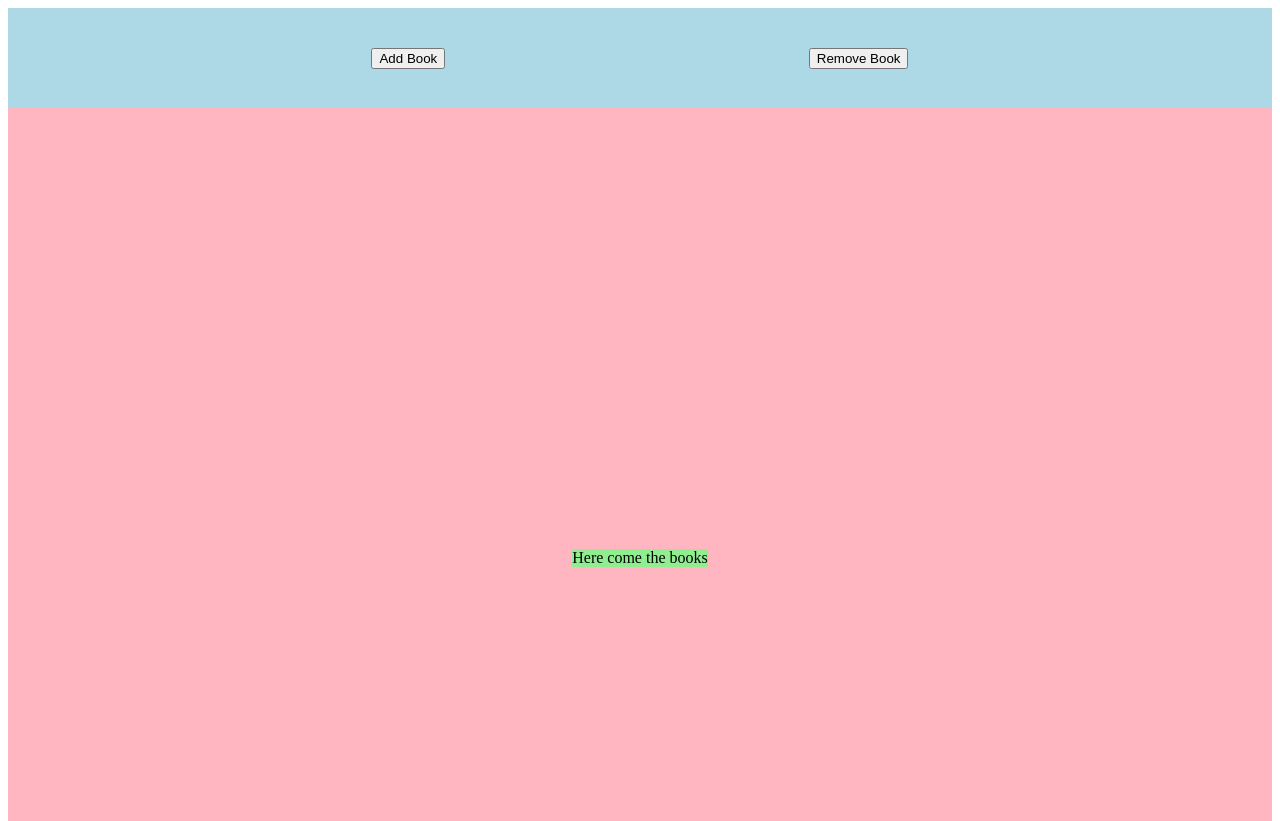
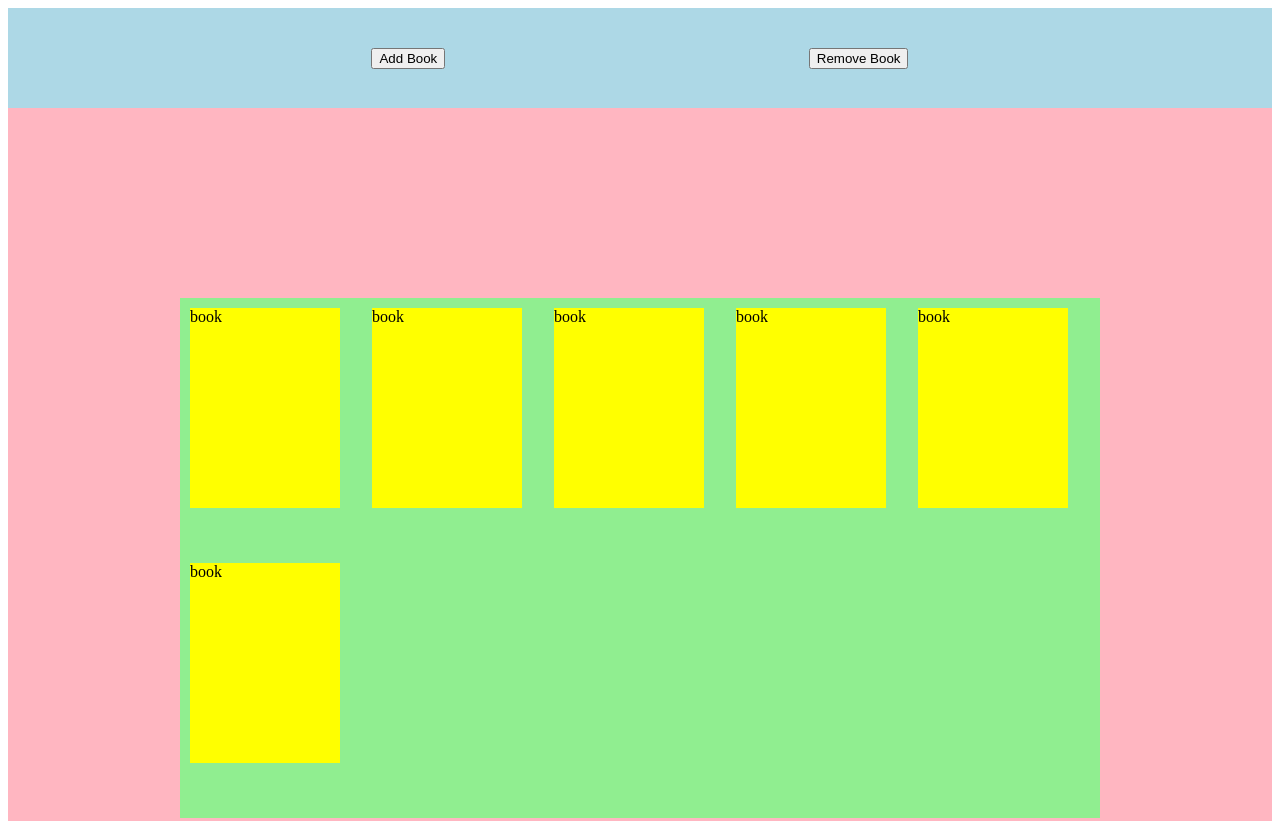
Before and after one commit to darizae/top-library, a website: page index.html in a window 1280 px wide. Shown: the top 821 px of the page. Drawn offline with Linux system fonts and the light colour scheme.

Commit message:
Set grid system for display

```diff
--- a/index.html
+++ b/index.html
@@ -14,13 +14,12 @@
     </div>
     <div id="content">
         <div id="display">
-            Here come the books
-            <div></div>
-            <div></div>
-            <div></div>
-            <div></div>
-            <div></div>
-            <div></div>
+            <div class="book">book</div>
+            <div class="book">book</div>
+            <div class="book">book</div>
+            <div class="book">book</div>
+            <div class="book">book</div>
+            <div class="book">book</div>
         </div>
     </div>
 </body>
--- a/public/style.css
+++ b/public/style.css
@@ -21,4 +21,16 @@ body {
 
 #display {
     background-color: lightgreen;
+    min-width: 900px;
+    min-height: 500px;
+    display: grid;
+    grid-template-columns: repeat(5, minmax(50px, 1fr));
+    grid-gap: 10px;
+    padding: 10px;
 }
+
+.book {
+    width: 150px;
+    height: 200px;
+    background-color: yellow;
+}
```
